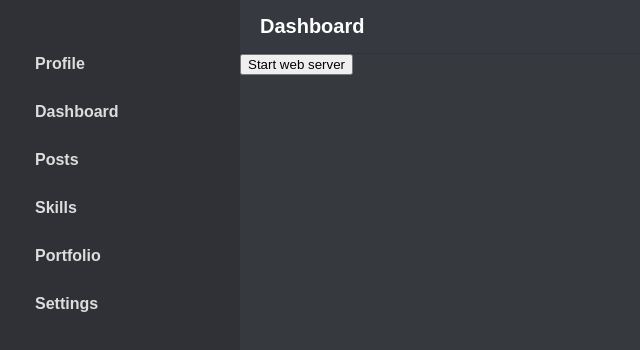
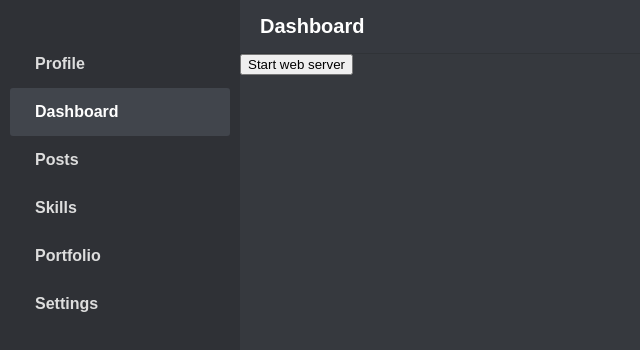
Before and after one commit to leecheuk/gatsby-cms, a React (Create React App) app: page / in a window 1280 px wide. Shown: the top 350 px of the page, without its empty margins (0-640 px from the left). Built offline with nearby package versions, Linux system fonts and the light colour scheme.

Commit message:
Added active link css

```diff
--- a/src/components/Sidebar/index.js
+++ b/src/components/Sidebar/index.js
@@ -1,14 +1,17 @@
 import React from 'react';
-import {Link} from 'react-router-dom';
+import {NavLink} from 'react-router-dom';
 import styles from './sidebar.module.scss';
 
 const Sidebar = () => {
-
+    let activeStyle = {
+        background: '#41454c',
+        color: '#FFF'
+    }
     return (
         <div className={styles['sidebar']}>
             <ul className={styles['sidebar__list']}>
-                <Link to="/profile"><li className={styles['sidebar__item']}>Profile</li></Link>
-                <Link to="/"><li className={styles['sidebar__item']}>Dashboard</li></Link>
+                <NavLink activeClassName={styles['sidebar__link-active']} exact to="/profile"><li className={styles['sidebar__item']}>Profile</li></NavLink>
+                <NavLink activeClassName={styles['sidebar__link-active']} exact to="/"><li className={styles['sidebar__item']}>Dashboard</li></NavLink>
                 <li className={styles['sidebar__item']}>Posts</li>
                 <li className={styles['sidebar__item']}>Skills</li>
                 <li className={styles['sidebar__item']}>Portfolio</li>
--- a/src/components/Sidebar/sidebar.module.scss
+++ b/src/components/Sidebar/sidebar.module.scss
@@ -19,4 +19,9 @@
         background: #41454c;
         color: #FFF;
     }
+    &__link-active &__item {
+        background: #41454c;
+        color: #FFF;
+    }
+
 }
```
